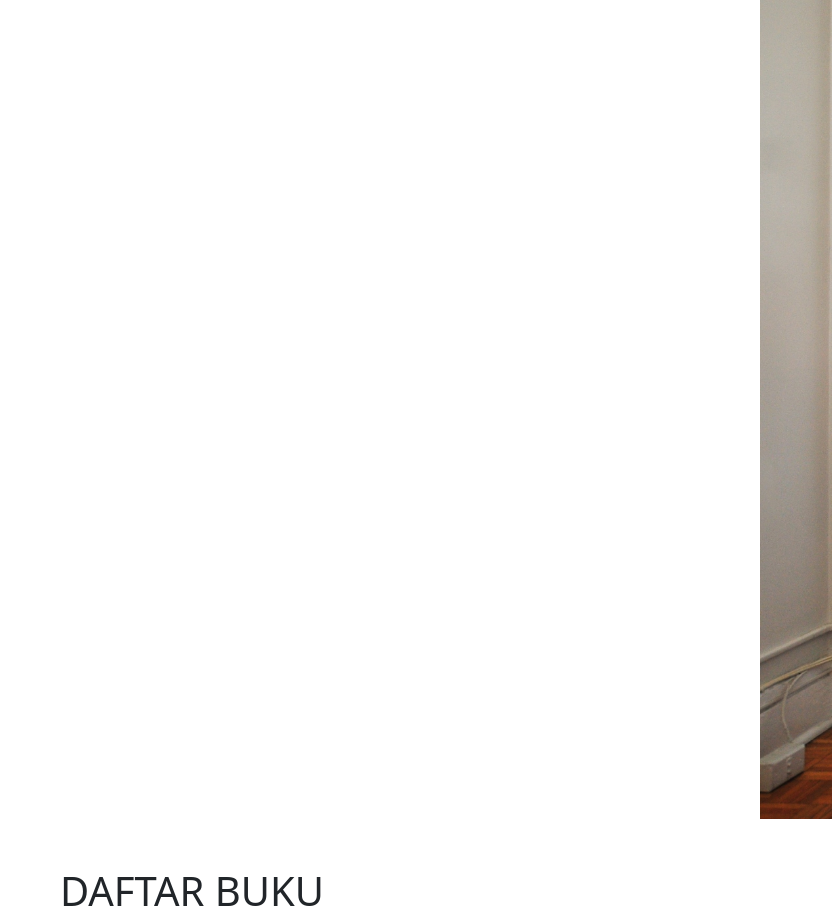
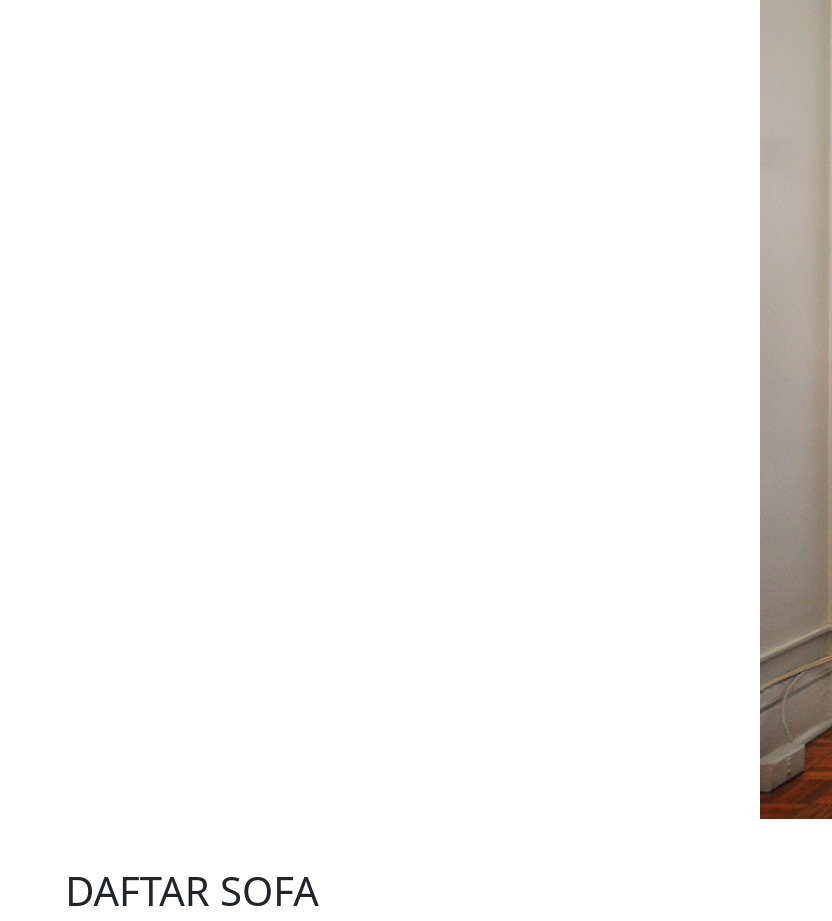
Before and after one commit to AmrizaFth/AmrizaFth, a plain HTML site: page Index.html in a window 1280 px wide. Shown: the part 31-952 px from the top of the page, without its empty margins (448-1280 px from the left). Drawn offline with nearby package versions, Linux system fonts and the light colour scheme.

Commit message:
Update Index.html

```diff
--- a/Index.html
+++ b/Index.html
@@ -44,7 +44,7 @@
     <div class="container">
         <div class="row"> <!-- Buat dulu row nya-->
             <div class="col">
-                <h1 class="text-center mt-5 mb-5">DAFTAR BUKU</h1>
+                <h1 class="text-center mt-5 mb-5">DAFTAR SOFA</h1>
             </div>
         </div>
         <div class="row">
```
